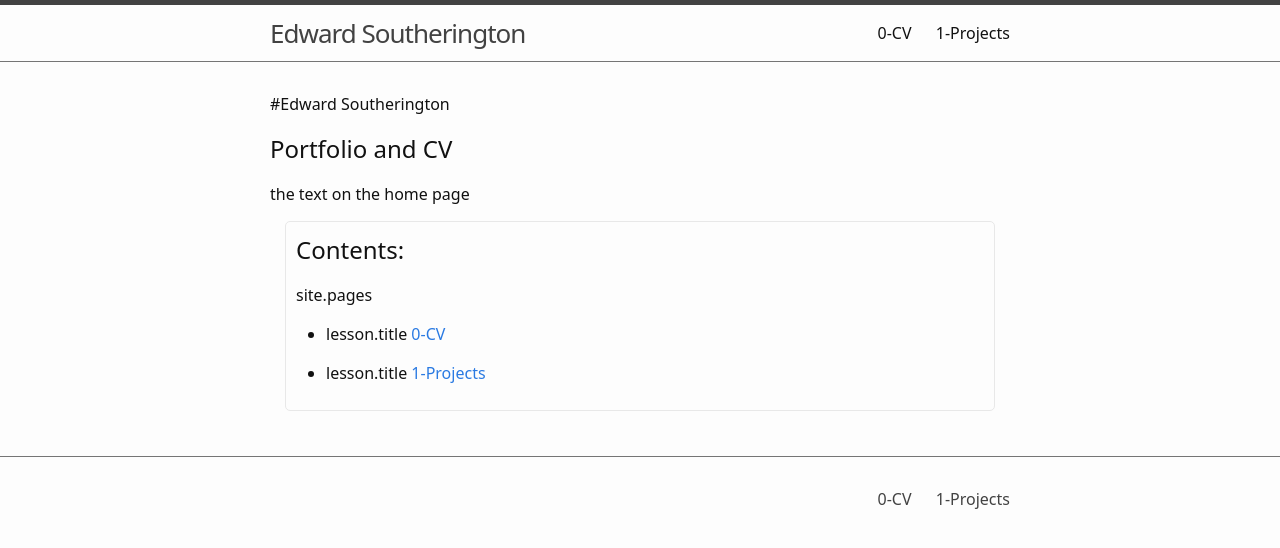
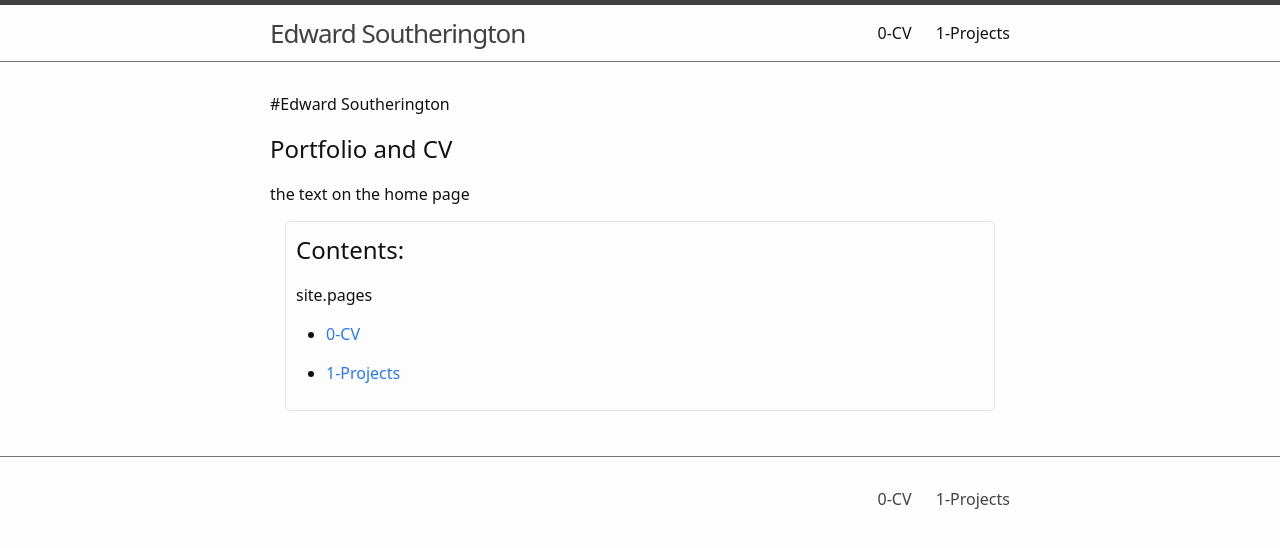
Before and after one commit to EdwardSoutherington/Portfolio, a Jekyll site: the page built from index.md, in a window 1280 px wide. Shown: the top 548 px of the page. Built offline with Jekyll 4.4.1, drawn with Linux system fonts in a browser that asks for light colours; some web fonts are replaced.

Commit message:
Update index.md

```diff
--- a/index.md
+++ b/index.md
@@ -15,6 +15,6 @@ the text on the home page
 site.pages
 
 {% for lesson in site.pages %}
-{% if lesson.nav == true %}- lesson.title [{{ lesson.title }}]({{ lesson.url | absolute_url }}){% endif %}
+{% if lesson.nav == true %}- [{{ lesson.title }}]({{ lesson.url | absolute_url }}){% endif %}
 {% endfor %}
 </div>
```
